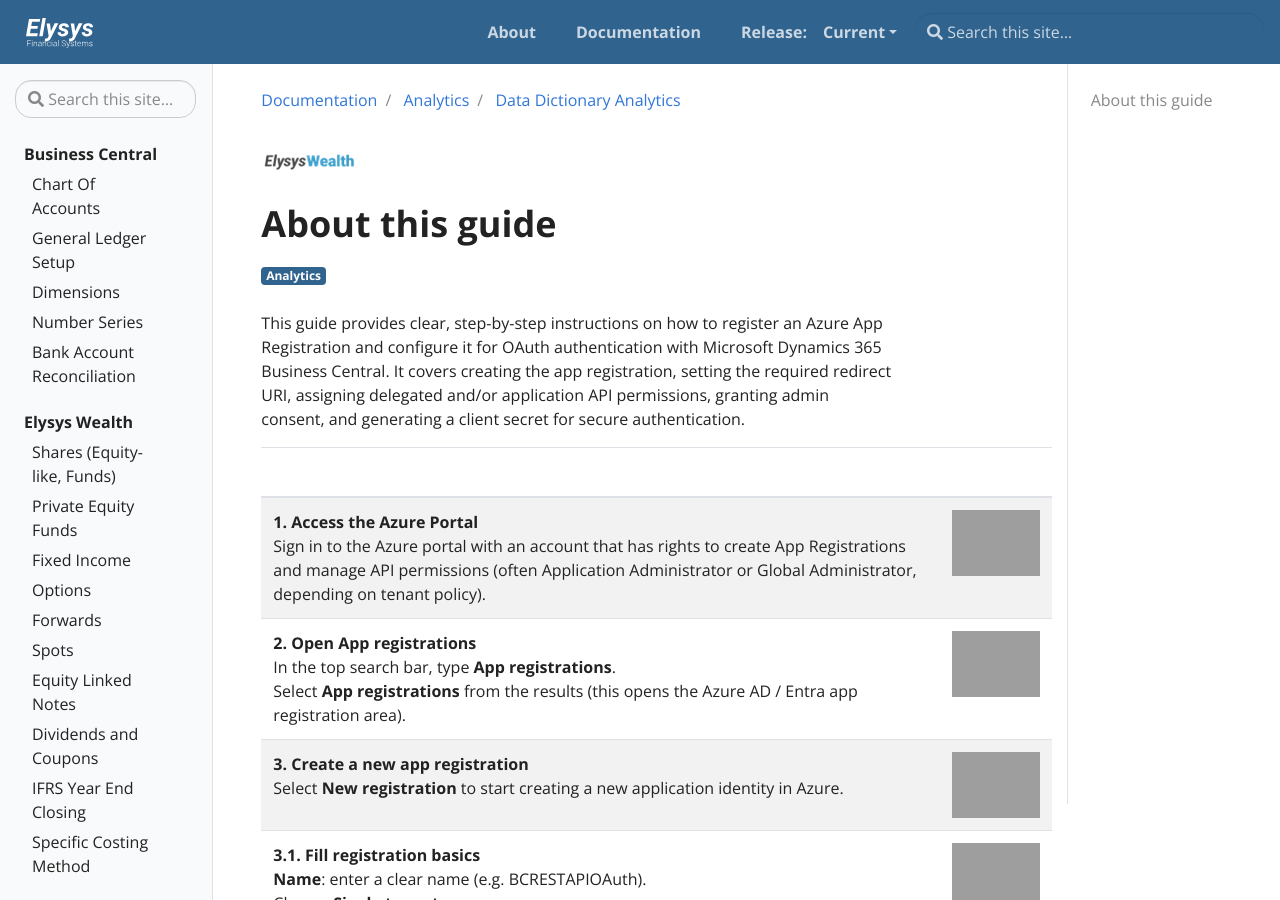
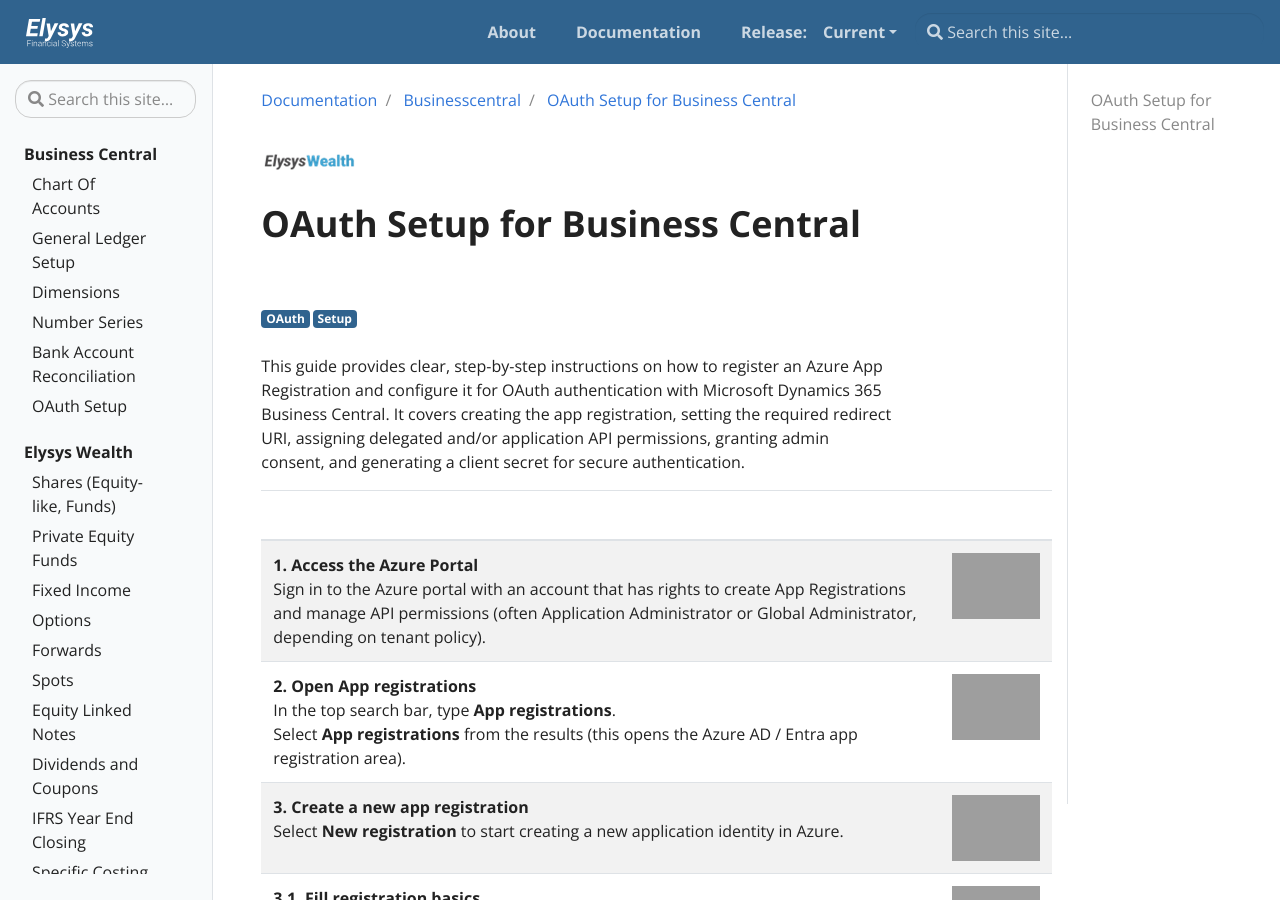
Before and after one commit to Elysys/Docs, a Jekyll site: the page built from _docs/businesscentral/BCOAuth.md, in a window 1280 px wide and 900 px high, cut to the strip 0-900 px from the top of the window. Built offline with Jekyll 4.4.1, drawn with Linux system fonts in a browser that asks for light colours; grey boxes are pictures that could not be loaded.

Commit message:
Moved OAuth Setup guide to Business Central,  Changed the title of the guide, and the tags

```diff
--- a/_data/toc.yml
+++ b/_data/toc.yml
@@ -11,6 +11,8 @@
       url: "docs/businesscentral/NumberSeries"
     - title: "Bank Account Reconciliation"
       url: "docs/businesscentral/BankAccountReconciliation"
+    - title: "OAuth Setup"
+      url: "docs/analytics/BCOAuth"
 - title: Elysys Wealth
   url: "docs/wealth/SynchWealthwithBI"
   links:
@@ -65,8 +67,6 @@
       url: "docs/analytics/ElysysAnalyticsStandardReportExplained"
     - title: "Semantic Model Extension Creation"
       url: "docs/analytics/SemanticModelExtensionCreation"
-    - title: "Business Central OAuth Setup"
-      url: "docs/analytics/BCOAuth"
 - title: Elysys Bank Gateway
   url: "docs/ebg/EBG User Guide"
   links:
--- a/_docs/analytics/BCOAuth.md
+++ b/_docs/businesscentral/BCOAuth.md
@@ -1,12 +1,13 @@
 ---
-title: Data Dictionary Analytics
+title: OAuth Setup for Business Central
 tags:
- - Analytics
+ - OAuth
+ - Setup
 description: How to start with the use of this BI solution
 ---
 ![/assets/img/ElysysLoansLogo.png](../../assets/img/ElysysWealthLogo.png)
 
-# About this guide
+# OAuth Setup for Business Central
 
 This guide provides clear, step-by-step instructions on how to register an Azure App Registration and configure it for OAuth authentication with Microsoft Dynamics 365 Business Central. It covers creating the app registration, setting the required redirect URI, assigning delegated and/or application API permissions, granting admin consent, and generating a client secret for secure authentication.
 
```
